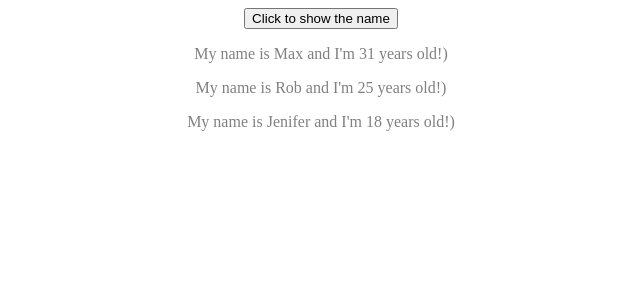
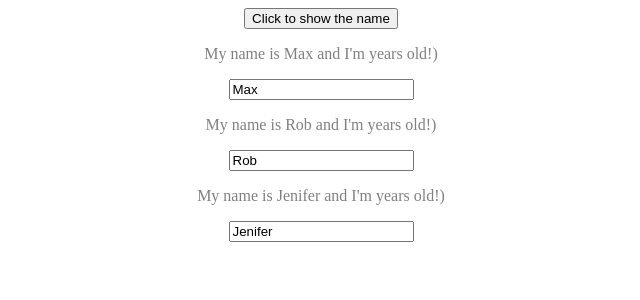
Before and after one commit to maksymmukanovskyi/burger-app-react, a React (Create React App) app: page / in a window 1280 px wide. Both pictures are taken after a click on the button "Click to show the name". Shown: the top 300 px of the page, without its empty margins (319-959 px from the left). Built offline with nearby package versions, Linux system fonts and the light colour scheme.

Commit message:
made dynamic list CRUD

```diff
--- a/src/App.js
+++ b/src/App.js
@@ -1,56 +1,65 @@
 import React, { Component } from "react";
-import './App.css';
-import Person from './Person/Person'
+import "./App.css";
+import Person from "./Person/Person";
 
 class App extends Component {
   state = {
     on: false,
     persons: [
-      {name: 'Max', age: 31},
-      {name: 'Rob', age: 25},
-      {name: 'Jenifer', age: 18},
-    ]
-  }
+      { id: 6516, name: "Max", age: 31 },
+      { id: 6517, name: "Rob", age: 25 },
+      { id: 6515, name: "Jenifer", age: 18 },
+    ],
+  };
 
-  // switchHandler = (newName) => {
-  //   this.setState({
-  //     on: false,
-  //     persons: [
-  //       {name: newName, age: 31},
-  //       {name: 'Rob', age: 25},
-  //       {name: 'Jenifer', age: 18},
-  //     ]
-  //   })
-  // }
-  // nameHandler = ({target}) => {
-  //   this.setState({
-  //     persons: [
-  //       {name: target.value, age: 31},
-  //       {name: 'Rob', age: 25},
-  //       {name: 'Jenifer', age: 18},
-  //     ]
-  //   })
-  // }
+  handleChange = (e, id) => {
+    // const personIndex = this.state.persons.find(el => el.id === id).id;
+    // const person = this.state.persons.filter(el => el.id === personIndex);
+    // person.name = value;
+    // const persons = [...this.state.persons];
+    // console.log(persons);
+
+    const { value } = e.target;
+    const persons = this.state.persons;
+    persons.map((el) => (el.id === id ? (el.name = value) : null));
+    this.setState({
+      persons: [...persons],
+    });
+
+  };
+
   togglePersons = () => {
     this.setState({
       on: !this.state.on,
-    })
-  }
+    });
+  };
+
+  deletePersonHandler = (index) => {
+    const persons = this.state.persons.filter(
+      (el) => this.state.persons.indexOf(el) !== index
+    );
+
+    this.setState({
+      persons: persons,
+    });
+  };
   render() {
+    return (
+      <div className="App">
+        <button onClick={this.togglePersons}>Click to show the name</button>
 
-    return(
-      <div className= 'App'>
-
-      <button onClick={this.togglePersons}>Click to show the name</button>
-      {this.state.on &&
-       <Person>
-       {this.state.persons.map(el =>
-       <p key={el.name}>My name is {el.name} and I'm {el.age} years old!)</p>
-       )}
-       </Person>}
-
+        {this.state.on &&
+          this.state.persons.map((el, index) => (
+            <Person
+              key={el.id}
+              name={el.name}
+              year={el.age}
+              click={() => this.deletePersonHandler(index)}
+              changed={(e) => this.handleChange(e, el.id)}
+            />
+          ))}
       </div>
-    )
+    );
   }
 }
 
--- a/src/Person/Person.js
+++ b/src/Person/Person.js
@@ -1,8 +1,9 @@
 import React from "react";
-const Person = ({children}) => {
+const Person = ({name, age, click, changed}) => {
   return (
     <div>
-      <p>{children}</p>
+      <p onClick={click}>My name is {name} and I'm {age} years old!)</p>
+      <input type="text" onChange={changed} value={name}/>
     </div>
   );
 };
```
